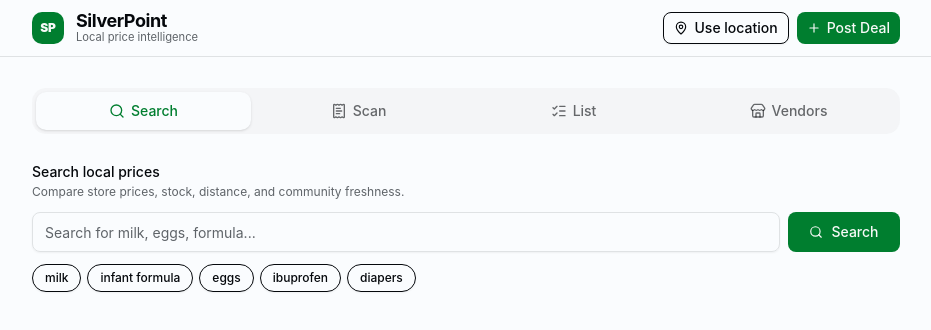
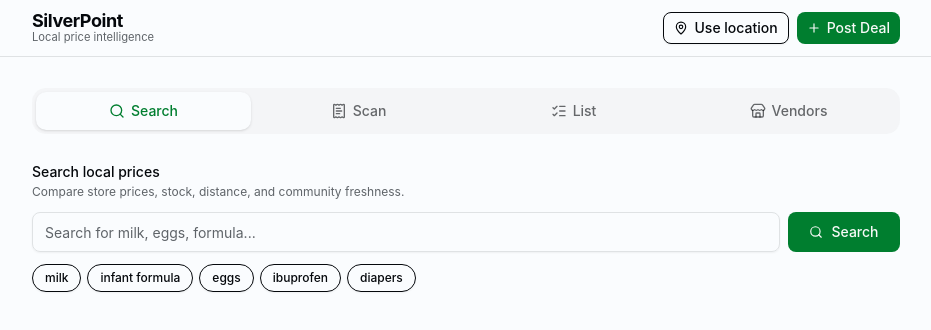
Before and after one commit to hfritz34/Silver-Point, a React (Vite) app in the folder src/web/: page / in a window 1280 px wide. Shown: the top 330 px of the page, without its empty margins (174-1105 px from the left). Built offline with nearby package versions, Linux system fonts and the light colour scheme.

Commit message:
Remove SP monogram from header

```diff
--- a/src/web/src/App.tsx
+++ b/src/web/src/App.tsx
@@ -104,18 +104,13 @@
       <header className="fixed top-0 left-0 right-0 z-50 border-b border-border bg-background/90 backdrop-blur-md">
         <div className="mx-auto max-w-[900px] px-4 py-3">
           <div className="flex items-center justify-between gap-4">
-            <div className="flex items-center gap-3">
-              <div className="flex size-8 shrink-0 items-center justify-center rounded-lg bg-primary text-primary-foreground text-xs font-black tracking-tight select-none">
-                SP
-              </div>
-              <div>
+            <div className="flex flex-col">
               <h1 className="text-lg font-bold tracking-tight leading-none text-foreground">
                 SilverPoint
               </h1>
               <p className="text-[0.7rem] text-muted-foreground leading-none mt-0.5">
                 Local price intelligence
               </p>
-              </div>
             </div>
 
             <div className="flex items-center gap-2">
```
Lines whose indentation alone changed are shown as unchanged.
